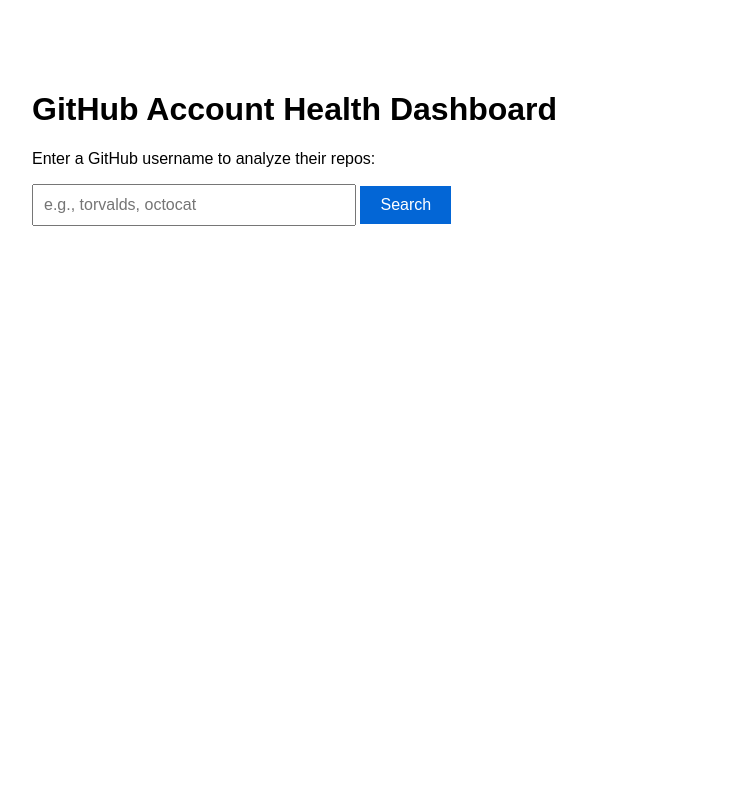
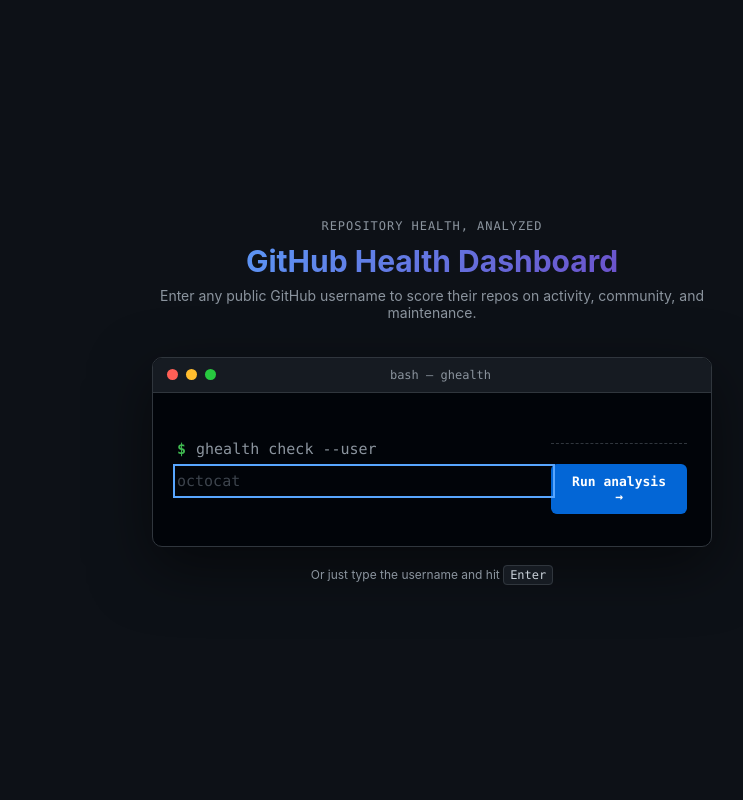
Before and after one commit to 13siri06/github-healthcheck-dashboard, a Flask app: page / in a window 1280 px wide. Shown: the whole page, without its empty margins (208-951 px from the left). Run offline with Flask 3, Linux system fonts and the light colour scheme.

Commit message:
updated and advanced the app

```diff
--- a/app.py
+++ b/app.py
@@ -1,14 +1,18 @@
 from flask import Flask, render_template, request
 import requests
 import os
+from datetime import datetime, timezone
+from concurrent.futures import ThreadPoolExecutor
 from dotenv import load_dotenv
 
 load_dotenv()
 app = Flask(__name__)
 
+
 @app.route('/')
 def index():
     return render_template('index.html')
+
 
 @app.route('/search', methods=['POST'])
 def search():
@@ -17,16 +21,18 @@ def search():
     if not username:
         return "Please enter a username", 400
 
-    repos = fetch_repos(username)
+    token = os.environ.get('GITHUB_TOKEN')
+
+    repos = fetch_repos(username, token)
 
     if repos is None:
         return render_template('error.html', message=f"User '{username}' not found on GitHub"), 404
 
-    scored_repos = score_repos(repos)
+    scored_repos = score_repos(repos, username, token)
     return render_template('results.html', username=username, repos=scored_repos)
 
-def fetch_repos(username):
-    token = os.environ.get('GITHUB_TOKEN')
+
+def fetch_repos(username, token=None):
     url = f"https://api.github.com/users/{username}/repos"
     headers = {}
     if token:
@@ -41,35 +47,157 @@ def fetch_repos(username):
         if response.status_code != 200:
             return None
 
-        repos = response.json()
-        return repos
+        return response.json()
 
     except Exception as e:
-        print(f"Error: {e}")
+        print(f"Error fetching repos: {e}")
         return None
 
-def score_repos(repos):
-    results = []
-    for repo in repos:
-        stars = repo.get('stargazers_count', 0)
-        forks = repo.get('forks_count', 0)
-        watchers = repo.get('watchers_count', 0)
-        last_push = repo.get('pushed_at')
 
-        # Activity: based on recency of last push, not stars
-        activity_score = 8 if last_push else 2  # improve with real date-diff logic
+def fetch_repo_details(username, repo_name, token=None):
+    """
+    Pulls deeper signals for a single repo: recent commit activity,
+    contributor count, and issue close ratio.
 
-        # Community: give partial credit even for small numbers
-        community_score = min(10, round((stars + forks) * 1.5))
+    NOTE: GitHub's /stats/commit_activity endpoint can return a 202 status
+    on the first request for a repo, meaning it's still computing stats in
+    the background rather than returning real data immediately. This code
+    treats any non-200 response as "0 recent commits" for now, which will
+    understate activity the first time a repo is analyzed. A retry-with-delay
+    would fix this properly but isn't implemented here.
+    """
+    headers = {}
+    if token:
+        headers['Authorization'] = f'token {token}'
 
-        # Maintenance: was already fine (last_push truthy)
-        maintenance_score = 8 if last_push else 2
+    base_url = f"https://api.github.com/repos/{username}/{repo_name}"
+    details = {
+        'recent_commits': 0,
+        'contributors_count': 0,
+        'closed_issue_ratio': 0,
+        'has_license': False
+    }
 
-        results.append({...})
-    return results
+    try:
+        commit_resp = requests.get(f"{base_url}/stats/commit_activity", headers=headers)
+        if commit_resp.status_code == 200:
+            weekly_data = commit_resp.json()
+            if isinstance(weekly_data, list) and len(weekly_data) >= 4:
+                details['recent_commits'] = sum(week['total'] for week in weekly_data[-4:])
+
+        contrib_resp = requests.get(f"{base_url}/contributors", headers=headers)
+        if contrib_resp.status_code == 200:
+            details['contributors_count'] = len(contrib_resp.json())
+
+        issues_resp = requests.get(f"{base_url}/issues?state=all&per_page=100", headers=headers)
+        if issues_resp.status_code == 200:
+            issues = [i for i in issues_resp.json() if 'pull_request' not in i]
+            if issues:
+                closed = sum(1 for i in issues if i['state'] == 'closed')
+                details['closed_issue_ratio'] = closed / len(issues)
+
+    except Exception as e:
+        print(f"Error fetching details for {repo_name}: {e}")
+
+    return details
+
+
+def calculate_activity_score(recent_commits, last_push):
+    """
+    Primary signal: commits in the last 4 weeks (from GitHub's stats API).
+    Falls back to days-since-last-push if commit stats are unavailable
+    (e.g. GitHub hasn't cached them yet, or the repo has no commit history).
+
+    The specific thresholds below are my own heuristic, not an official
+    GitHub metric or published standard - adjust freely.
+    """
+    if recent_commits and recent_commits > 0:
+        if recent_commits >= 20:
+            return 10
+        elif recent_commits >= 10:
+            return 8
+        elif recent_commits >= 5:
+            return 6
+        elif recent_commits >= 1:
+            return 4
+
+    if not last_push:
+        return 0
+
+    try:
+        pushed_date = datetime.strptime(last_push, '%Y-%m-%dT%H:%M:%SZ').replace(tzinfo=timezone.utc)
+        days_since = (datetime.now(timezone.utc) - pushed_date).days
+    except Exception:
+        return 0
+
+    if days_since <= 7:
+        return 8
+    elif days_since <= 30:
+        return 6
+    elif days_since <= 90:
+        return 4
+    elif days_since <= 365:
+        return 2
+    else:
+        return 1
+
+
+def calculate_community_score(stars, forks, watchers, contributors_count):
+    """
+    Weighted combination of stars, forks (weighted higher - forking implies
+    deeper engagement than starring), watchers, and distinct contributors.
+
+    These weights are my own heuristic, not an official GitHub metric -
+    treat this as a reasonable starting point, not a "correct" formula.
+    """
+    total = stars + (forks * 2) + watchers + (contributors_count * 3)
+
+    if total == 0:
+        return 0
+    elif total <= 2:
+        return 2
+    elif total <= 5:
+        return 4
+    elif total <= 10:
+        return 6
+    elif total <= 25:
+        return 8
+    else:
+        return 10
+
+
+def calculate_maintenance_score(last_push, archived, closed_issue_ratio, has_license):
+    """
+    Archived repos score 0 (GitHub explicitly marks these as inactive).
+    Otherwise combines recency of activity, how many issues get closed,
+    and whether a license is present, as a proxy for project seriousness.
+    """
+    if archived:
+        return 0
+
+    if not last_push:
+        return 1
+
+    try:
+        pushed_date = datetime.strptime(last_push, '%Y-%m-%dT%H:%M:%SZ').replace(tzinfo=timezone.utc)
+        days_since = (datetime.now(timezone.utc) - pushed_date).days
+    except Exception:
+        days_since = 9999
+
+    recency_score = 8 if days_since <= 90 else (4 if days_since <= 365 else 1)
+    issue_score = closed_issue_ratio * 10  # 0 to 10 based on % of issues closed
+    license_bonus = 1 if has_license else 0
+
+    combined = (recency_score * 0.5) + (issue_score * 0.4) + license_bonus
+    return round(min(10, combined))
+
 
 def get_fake_ai_summary(repo):
-    """Generate a fake AI summary based on repo name (deterministic)"""
+    """
+    Placeholder for the real Anthropic API call described in the original
+    project brief. This currently picks a deterministic canned sentence
+    based on repo name - it is NOT a real AI-generated summary yet.
+    """
     summaries = [
         "Well-maintained project with active development and strong community support.",
         "Popular repository with consistent updates and good documentation.",
@@ -80,8 +208,95 @@ def get_fake_ai_summary(repo):
         "Promising repository with steady development and community interest.",
         "Well-structured project with consistent improvements and support.",
     ]
-    # Pick one based on repo name (deterministic, looks natural)
-    index = hash(repo['name']) % len(summaries)
+    index = hash(repo.get('name', '')) % len(summaries)
     return summaries[index]
+
+
+def score_one_repo(repo, username, token=None):
+    """
+    Scores a single repo. Pulled out of score_repos so it can be run
+    concurrently across repos via ThreadPoolExecutor.
+    """
+    repo_name = repo.get('name')
+    stars = repo.get('stargazers_count', 0)
+    forks = repo.get('forks_count', 0)
+    watchers = repo.get('watchers_count', 0)
+    last_push = repo.get('pushed_at')
+    archived = repo.get('archived', False)
+    has_license = repo.get('license') is not None
+
+    details = fetch_repo_details(username, repo_name, token)
+
+    activity_score = calculate_activity_score(details['recent_commits'], last_push)
+    community_score = calculate_community_score(
+        stars, forks, watchers, details['contributors_count']
+    )
+    maintenance_score = calculate_maintenance_score(
+        last_push, archived, details['closed_issue_ratio'], has_license
+    )
+
+    return {
+        'name': repo_name,
+        'stars': stars,
+        'forks': forks,
+        'open_issues': repo.get('open_issues_count', 0),
+        'activity': activity_score,
+        'community': community_score,
+        'maintenance': maintenance_score,
+        'last_push': last_push,
+        'recent_commits': details['recent_commits'],
+        'contributors_count': details['contributors_count'],
+        'closed_issue_ratio': round(details['closed_issue_ratio'] * 100),
+        'has_license': has_license,
+        'ai_summary': get_fake_ai_summary(repo)
+    }
+
+
+def score_repos(repos, username, token=None, max_workers=8):
+    """
+    Scores all repos concurrently instead of one at a time. Each repo still
+    makes 3 API calls internally (commit activity, contributors, issues),
+    but those calls now happen in parallel across repos rather than
+    sequentially, which is the main source of the previous slowdown.
+
+    max_workers=8 is a starting point, not a tuned/benchmarked number -
+    raising it fetches faster but burns through your GitHub rate limit
+    faster too, so adjust based on how many repos you're typically scoring
+    and whether you're using an authenticated token (5000/hr) or not (60/hr).
+    """
+    results = [None] * len(repos)
+
+    with ThreadPoolExecutor(max_workers=max_workers) as executor:
+        future_to_index = {
+            executor.submit(score_one_repo, repo, username, token): i
+            for i, repo in enumerate(repos)
+        }
+
+        for future in future_to_index:
+            index = future_to_index[future]
+            try:
+                results[index] = future.result()
+            except Exception as e:
+                print(f"Error scoring repo at index {index}: {e}")
+                repo = repos[index]
+                results[index] = {
+                    'name': repo.get('name', 'unknown'),
+                    'stars': repo.get('stargazers_count', 0),
+                    'forks': repo.get('forks_count', 0),
+                    'open_issues': repo.get('open_issues_count', 0),
+                    'activity': 0,
+                    'community': 0,
+                    'maintenance': 0,
+                    'last_push': repo.get('pushed_at'),
+                    'recent_commits': 0,
+                    'contributors_count': 0,
+                    'closed_issue_ratio': 0,
+                    'has_license': False,
+                    'ai_summary': 'Unable to fully analyze this repository.'
+                }
+
+    return results
+
+
 if __name__ == '__main__':
     app.run(debug=True)
--- a/templates/index.html
+++ b/templates/index.html
@@ -1,44 +1,265 @@
 <!DOCTYPE html>
-<html>
+<html lang="en">
 <head>
+<meta charset="UTF-8">
+<meta name="viewport" content="width=device-width, initial-scale=1.0">
 <title>GitHub Health Dashboard</title>
 <style>
+    * { margin: 0; padding: 0; box-sizing: border-box; }
+
+    :root {
+        --bg: #0d1117;
+        --card: #161b22;
+        --border: #30363d;
+        --text: #c9d1d9;
+        --text-dim: #8b949e;
+        --blue: #58a6ff;
+        --blue-deep: #0366d6;
+        --purple: #6f42c1;
+        --green: #3fb950;
+    }
+
     body {
-            font-family: Arial, sans-serif;
-            max-width: 800px;
-            margin: 50px auto;
-            padding: 20px;
+        background: var(--bg);
+        color: var(--text);
+        font-family: -apple-system, BlinkMacSystemFont, 'Segoe UI', sans-serif;
+        min-height: 100vh;
+        display: flex;
+        align-items: center;
+        justify-content: center;
+        padding: 24px;
     }
-        input {
-            padding: 10px;
-            font-size: 16px;
-            width: 300px;
+
+    .wrap {
+        width: 100%;
+        max-width: 560px;
     }
+
+    .eyebrow {
+        font-family: 'SF Mono', 'Consolas', monospace;
+        font-size: 12px;
+        letter-spacing: 0.08em;
+        text-transform: uppercase;
+        color: var(--text-dim);
+        margin-bottom: 10px;
+        text-align: center;
+    }
+
+    h1 {
+        font-size: 30px;
+        font-weight: 700;
+        text-align: center;
+        margin-bottom: 8px;
+        background: linear-gradient(135deg, var(--blue) 0%, var(--purple) 100%);
+        -webkit-background-clip: text;
+        background-clip: text;
+        color: transparent;
+    }
+
+    .subtitle {
+        text-align: center;
+        color: var(--text-dim);
+        font-size: 14px;
+        margin-bottom: 36px;
+    }
+
+    /* Terminal window — the signature element */
+    .terminal {
+        background: #010409;
+        border: 1px solid var(--border);
+        border-radius: 10px;
+        overflow: hidden;
+        box-shadow: 0 20px 60px rgba(0,0,0,0.5);
+    }
+
+    .terminal-bar {
+        display: flex;
+        align-items: center;
+        gap: 8px;
+        padding: 10px 14px;
+        background: #161b22;
+        border-bottom: 1px solid var(--border);
+    }
+
+    .dot {
+        width: 11px;
+        height: 11px;
+        border-radius: 50%;
+    }
+    .dot.red { background: #ff5f56; }
+    .dot.yellow { background: #ffbd2e; }
+    .dot.green { background: #27c93f; }
+
+    .terminal-title {
+        flex: 1;
+        text-align: center;
+        font-family: 'SF Mono', 'Consolas', monospace;
+        font-size: 12px;
+        color: var(--text-dim);
+        margin-right: 40px;
+    }
+
+    .terminal-body {
+        padding: 28px 24px 32px;
+        font-family: 'SF Mono', 'Consolas', monospace;
+        font-size: 15px;
+    }
+
+    .terminal-line {
+        display: flex;
+        align-items: center;
+        gap: 10px;
+        flex-wrap: wrap;
+        position: relative;
+    }
+
+    .prompt-symbol {
+        color: var(--green);
+        font-weight: 700;
+        white-space: nowrap;
+    }
+
+    .prompt-cmd {
+        color: var(--text-dim);
+        white-space: nowrap;
+    }
+
+    form {
+        display: flex;
+        align-items: center;
+        flex: 1;
+        min-width: 160px;
+        position: relative;
+    }
+
+    input[type="text"] {
+        flex: 1;
+        background: transparent;
+        border: none;
+        outline: none;
+        color: var(--blue);
+        font-family: inherit;
+        font-size: 15px;
+        caret-color: var(--green);
+        padding: 4px 0;
+    }
+
+    input[type="text"]::placeholder {
+        color: #3d444d;
+    }
+
+    .cursor {
+        display: inline-block;
+        width: 8px;
+        height: 17px;
+        background: var(--green);
+        margin-left: 2px;
+        animation: blink 1s step-end infinite;
+    }
+
+    input[type="text"]:focus ~ .cursor,
+    input[type="text"]:not(:placeholder-shown) ~ .cursor {
+        display: none;
+    }
+
+    @keyframes blink {
+        50% { opacity: 0; }
+    }
+
+    @media (prefers-reduced-motion: reduce) {
+        .cursor { animation: none; }
+    }
+
+    .run-row {
+        margin-top: 22px;
+        padding-top: 20px;
+        border-top: 1px dashed var(--border);
+        display: flex;
+        justify-content: flex-end;
+    }
+
     button {
-            padding: 10px 20px;
-            font-size: 16px;
-            background-color: #0366d6;
+        font-family: 'SF Mono', 'Consolas', monospace;
+        font-size: 13px;
+        font-weight: 600;
+        background: var(--blue-deep);
         color: white;
         border: none;
+        padding: 10px 18px;
+        border-radius: 6px;
         cursor: pointer;
+        transition: background 0.15s ease, transform 0.1s ease;
     }
+
     button:hover {
-            background-color: #0256b8;
+        background: #0256b8;
+    }
+
+    button:active {
+        transform: scale(0.97);
+    }
+
+    button:focus-visible,
+    input[type="text"]:focus-visible {
+        outline: 2px solid var(--blue);
+        outline-offset: 2px;
+    }
+
+    .hint {
+        text-align: center;
+        color: var(--text-dim);
+        font-size: 12px;
+        margin-top: 20px;
+    }
+
+    .hint code {
+        font-family: 'SF Mono', 'Consolas', monospace;
+        background: var(--card);
+        border: 1px solid var(--border);
+        padding: 2px 6px;
+        border-radius: 4px;
+        color: var(--text);
     }
 </style>
 </head>
 <body>
-    <h1>GitHub Account Health Dashboard</h1>
-    <p>Enter a GitHub username to analyze their repos:</p>
 
-    <form method="POST" action="/search">
+<div class="wrap">
+    <p class="eyebrow">Repository health, analyzed</p>
+    <h1>GitHub Health Dashboard</h1>
+    <p class="subtitle">Enter any public GitHub username to score their repos on activity, community, and maintenance.</p>
+
+    <div class="terminal">
+        <div class="terminal-bar">
+            <span class="dot red"></span>
+            <span class="dot yellow"></span>
+            <span class="dot green"></span>
+            <span class="terminal-title">bash — ghealth</span>
+        </div>
+        <div class="terminal-body">
+            <form method="POST" action="/search" id="searchForm">
+                <div class="terminal-line">
+                    <span class="prompt-symbol">$</span>
+                    <span class="prompt-cmd">ghealth check --user</span>
                     <input
                         type="text"
                         name="username"
-            placeholder="e.g., torvalds, octocat"
+                        placeholder="octocat"
+                        autocomplete="off"
+                        autofocus
                         required
                     >
-        <button type="submit">Search</button>
+                    <span class="cursor"></span>
+                </div>
+                <div class="run-row">
+                    <button type="submit">Run analysis →</button>
+                </div>
             </form>
+        </div>
+    </div>
+
+    <p class="hint">Or just type the username and hit <code>Enter</code></p>
+</div>
+
 </body>
 </html>
```
Lines whose indentation alone changed are shown as unchanged.
